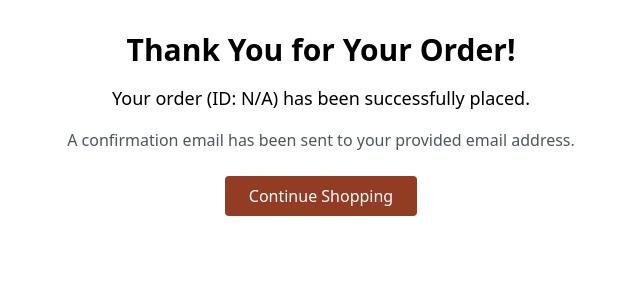
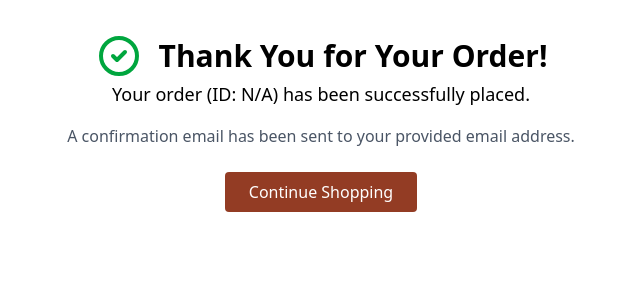
Before and after one commit to Will24300/barkery, a React (Vite) app in the folder barkery-cake/: page /order-confirmation in a window 1280 px wide. Shown: the top 300 px of the page, without its empty margins (319-959 px from the left). Built offline with nearby package versions, Linux system fonts and the light colour scheme; no server answers; a web font is replaced by a local one.

Commit message:
Styled confirmatio page

```diff
--- a/barkery-cake/src/pages/OrderConfirmation.jsx
+++ b/barkery-cake/src/pages/OrderConfirmation.jsx
@@ -10,9 +10,40 @@ const OrderConfirmation = () => {
     navigate("/");
   };
 
+    const scrollToServices = () => {
+      navigate("/");
+      setTimeout(() => {
+        const servicesSection = document.getElementById("services");
+        if (servicesSection) {
+          const offset = 0;
+          const sectionPosition =
+            servicesSection.getBoundingClientRect().top + window.scrollY;
+          window.scrollTo({
+            top: sectionPosition - offset,
+            behavior: "smooth",
+          });
+        }
+      }, 100);
+    };
   return (
     <div className="container mx-auto px-4 py-8 text-center">
-      <h1 className="text-3xl font-bold mb-4">Thank You for Your Order!</h1>
+      <div className="flex items-center justify-center">
+        <svg
+          className="w-12 h-12 text-green-600"
+          fill="none"
+          stroke="currentColor"
+          viewBox="0 0 24 24"
+          xmlns="http://www.w3.org/2000/svg"
+        >
+          <path
+            strokeLinecap="round"
+            strokeLinejoin="round"
+            strokeWidth={2}
+            d="M9 12l2 2 4-4m6 2a9 9 0 11-18 0 9 9 0 0118 0z"
+          />
+        </svg>
+        <h1 className="text-3xl font-bold ml-4">Thank You for Your Order!</h1>
+      </div>
       <p className="text-lg mb-4">
         Your order (ID: {orderId}) has been successfully placed.
       </p>
@@ -20,7 +51,7 @@ const OrderConfirmation = () => {
         A confirmation email has been sent to your provided email address.
       </p>
       <button
-        onClick={handleContinueShopping}
+        onClick={scrollToServices}
         className="bg-[#933C24] text-white px-6 py-2 rounded hover:bg-[#7a3120] transition-colors cursor-pointer"
       >
         Continue Shopping
```
